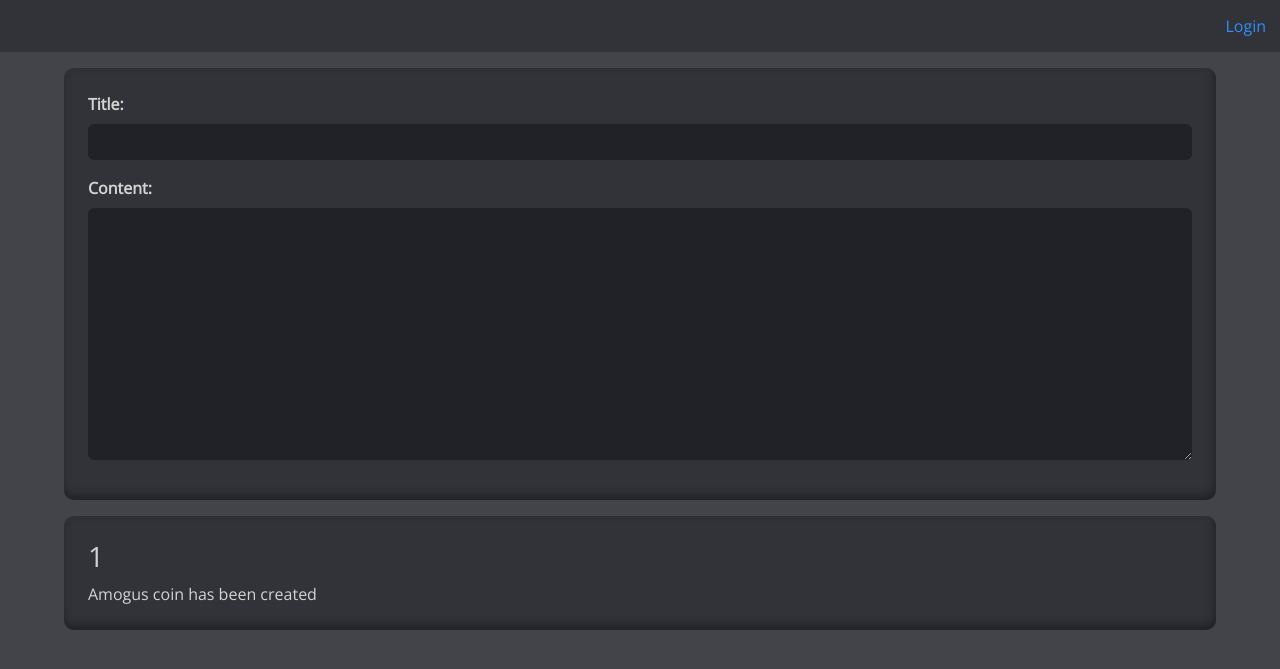
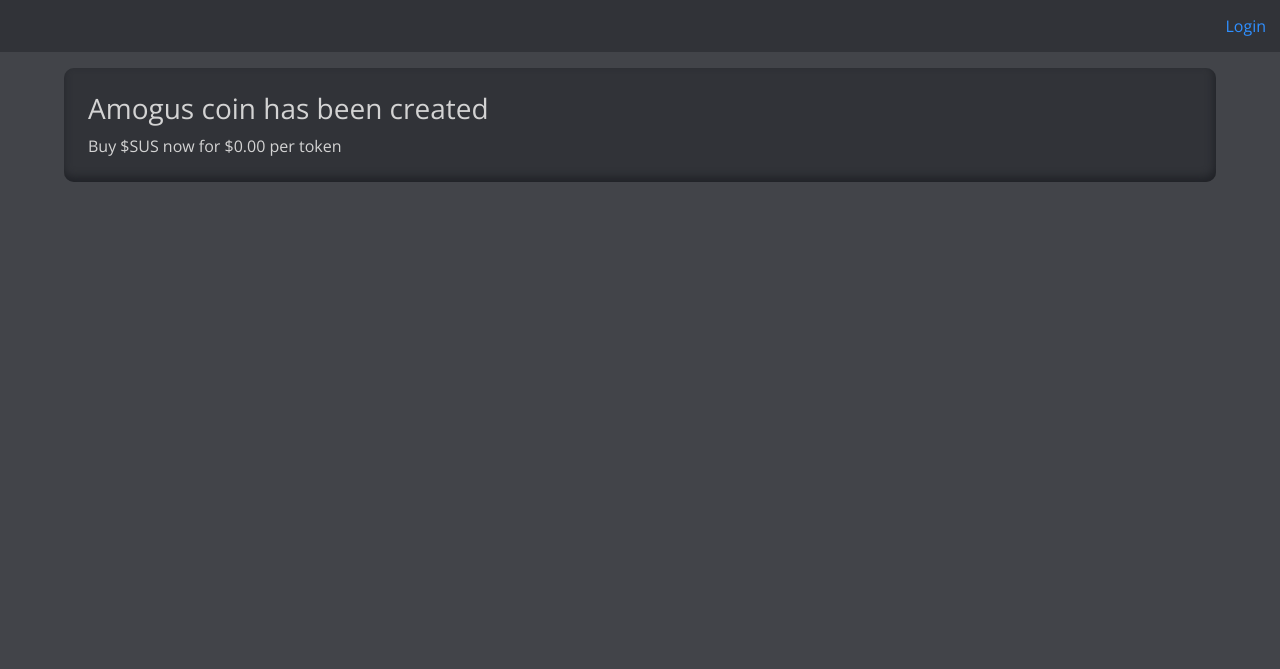
Before and after one commit to Undefine-Unity/SimpleForum, a Flask app: page / in a window 1280 px wide. Shown: the top 669 px of the page. Run offline with Flask 3, Linux system fonts and the light colour scheme.

Commit message:
Add some more functionality

```diff
--- a/app.py
+++ b/app.py
@@ -3,6 +3,7 @@ from flask import *
 import datetime
 import json
 import random
+import requests
 import string
 import sqlite3
 
@@ -12,6 +13,8 @@ app.config['SECRET_KEY'] = '4kr/:/S>tEayrQu2(5waOW{A>]H56='
 database = sqlite3.connect('database.db', check_same_thread=False)
 
 active_tokens = {}
+
+recaptcha_secret = ''
 
 def generate_random_token():
     token = ''.join(random.choice(string.ascii_uppercase + string.digits) for _ in range(32))
@@ -85,6 +88,8 @@ def api_login():
 
 @app.route('/api/register', methods=['POST'])
 def api_register():
+    assert recaptcha_secret != ''
+
     # FIXME: Do these in JavaScript on the frontend
     if len(request.form['password']) < 3 or len(request.form['password']) > 16:
         return redirect(url_for('register', error='Password does not meet the requirements', username_old=request.form['username'], email_old=request.form['email']))
@@ -101,10 +106,31 @@ def api_register():
     if database.execute('select * from accounts where email=?', [request.form['email'].lower()]).fetchone() is not None:
         return redirect(url_for('register', error='Email already registered', username_old=request.form['username'], email_old=request.form['email']))
 
+    r = requests.get('https://www.google.com/recaptcha/api/siteverify', params={
+        'secret': recaptcha_secret,
+        'response': request.form['g-recaptcha-response']
+    })
+    if r.status_code != 200 or not r.json()['success']:
+        return redirect(url_for('register', error='Verify you are not a robot', username_old=request.form['username'], email_old=request.form['email']))
+
     database.execute('insert into accounts (username, password, email) values (?, ?, ?)', [request.form['username'], request.form['password'], request.form['email']])
     database.commit()
 
     return login(request.form['username'], request.form['password'])
 
+@app.route('/api/new_post', methods=['POST'])
+def api_new_post():
+    # Check if token is still valid
+    if 'token' in request.cookies.keys() and not request.cookies['token'] in active_tokens:
+        return logout(request.cookies['token'])
+
+    author_id = active_tokens[request.cookies['token']]
+    database.execute('insert into posts (author_id, title, content) values (?, ?, ?)', [author_id, request.form['title'], request.form['content']])
+    database.commit()
+
+    return redirect('/')
+
 if __name__ == '__main__':
+    with open('captcha_secret') as f:
+        recaptcha_secret = f.readline()
     app.run(debug=True)
--- a/templates/login.html
+++ b/templates/login.html
@@ -1,6 +1,7 @@
 <!DOCTYPE html>
 <html>
     <head>
+        <meta http-equiv="Content-Type" content="text/html; charset=utf-8">
         <title>Login</title>
 
         <!-- Dependencies -->
@@ -13,7 +14,7 @@
             .container
             {
                 background-color: var(--content-color);
-                width: 500px;
+                max-width: 500px;
                 border-radius: 10px;
                 box-shadow: -0.1em -0.3em 0.5em var(--element-color) inset;
             }
--- a/templates/main.html
+++ b/templates/main.html
@@ -1,6 +1,7 @@
 <!DOCTYPE html>
 <html>
     <head>
+        <meta http-equiv="Content-Type" content="text/html; charset=utf-8">
         <title>Main</title>
 
         <!-- Dependencies -->
@@ -56,22 +57,26 @@
         </div>
 
         <div id="content">
+            {% if username != '' %}
                 <div class="post p-4">
-                <form action="/api/new_post" class="mb-1" id="new_post">
+                    <form action="/api/new_post" method='post' class="mb-1" id="new_post">
                         <div class="mb-3">
                             <label for="title" class="form-label">Title:</label>
-                        <input type="text" class="form-control" id="title" name="title"/>
+                            <input type="text" class="form-control" id="title" name="title" minlength="1"/>
                         </div>
                         <div class="mb-3">
                             <label for="content" class="form-label">Content:</label>
-                        <textarea form="new_post" class="form-control" id="content" name="content" rows=10></textarea>
+                            <textarea form="new_post" class="form-control" id="content" name="content" rows=10 style="resize: none; "></textarea>
                         </div>
+
+                        <input type="submit" value="Post" class="btn btn-primary mt-2 mb-1 w-25"/>
                     </form>
                 </div>
+            {% endif %}
             {% for post in posts %}
             <div class="post p-4">
-                <h3>{{ post.1 }}</h3>
-                {{ post.2 }}
+                <h3>{{ post.2 }}</h3>
+                {{ post.3 }}
             </div>
             {% endfor %}
         </div>
```
Also changed, not shown: templates/register.html (+9 -4 lines), database.db, 2 other files. Lines whose indentation alone changed are shown as unchanged.
